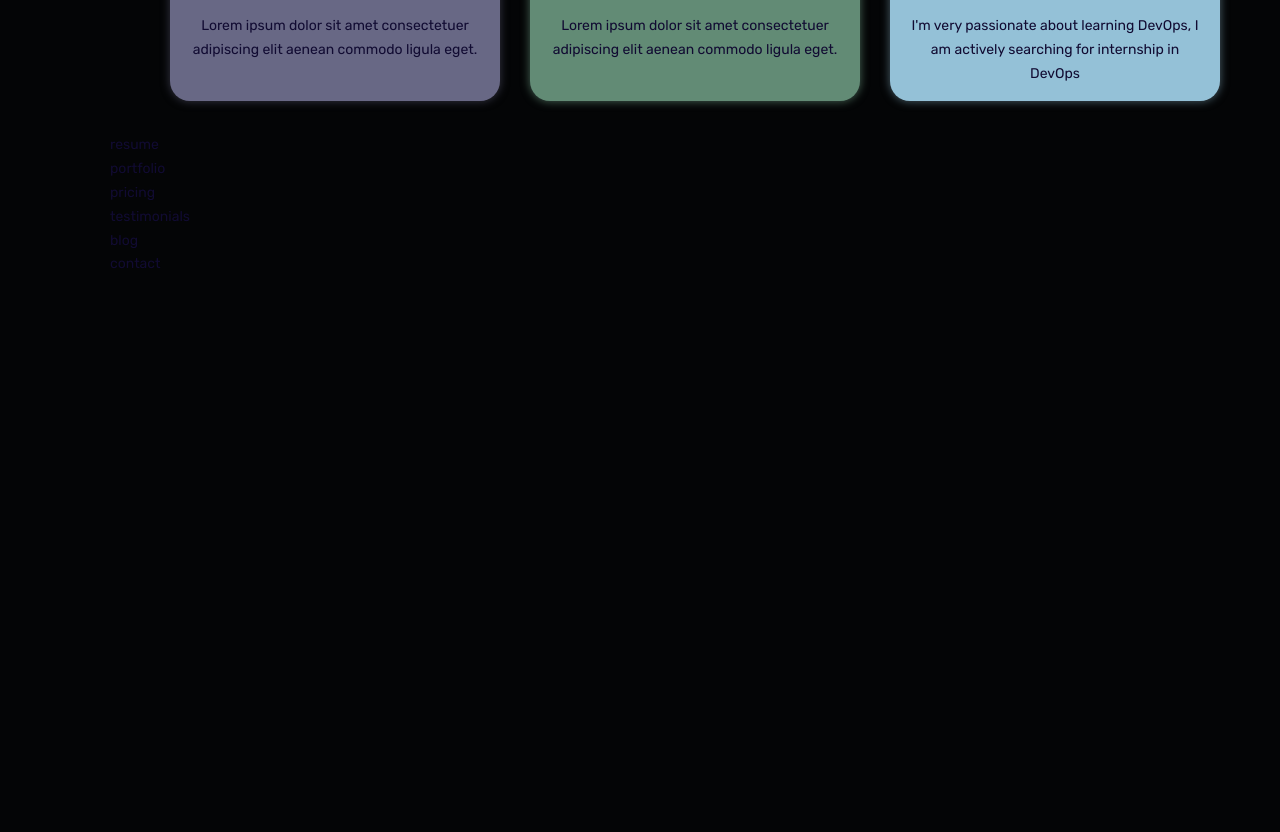
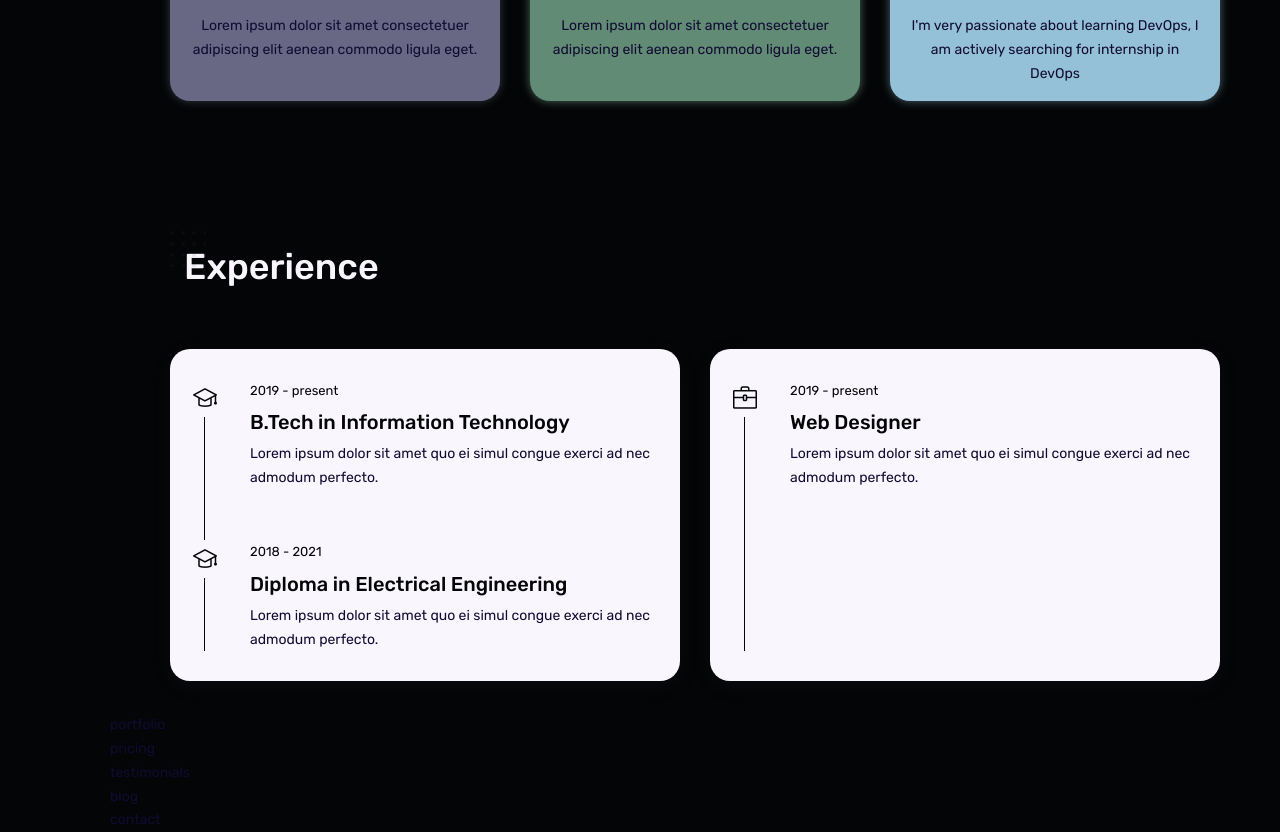
Before and after one commit to Bhavesh-909/Portfolio, a React (Create React App) app: page / in a window 1280 px wide. Shown: the part 1962-2794 px from the top of the page. Before the commit the page ends 2238 px from the top, so only its background shows below. Built offline with nearby package versions, Linux system fonts and the light colour scheme.

Commit message:
Completed the Education and Experiment part

```diff
--- /dev/null
+++ b/src/components/resume/Card.jsx
@@ -0,0 +1,14 @@
+import React from 'react'
+
+const Card = (props) => {
+  return (
+      <div className="timeline__item">
+          <i className={props.icon}></i>
+          <span className="timeline__date">{props.year}</span>
+          <h3 className="timeline__title">{props.title}</h3>
+          <p className="timeline__text">{props.desc}</p>
+    </div>
+  )
+}
+
+export default Card
--- /dev/null
+++ b/src/components/resume/Data.jsx
@@ -0,0 +1,30 @@
+import React from 'react'
+
+const data = [
+  {
+    id: 1,
+    category: "education",
+    icon: "icon-graduation",
+    year: "2019 - present",
+    title: "B.Tech in Information Technology",
+    desc: "Lorem ipsum dolor sit amet quo ei simul congue exerci     ad nec admodum perfecto.",
+  },
+  {
+    id: 2,
+    category: "education",
+    icon: "icon-graduation",
+    year: "2018 - 2021",
+    title: "Diploma in Electrical Engineering",
+    desc: "Lorem ipsum dolor sit amet quo ei simul congue exerci     ad nec admodum perfecto.",
+  },
+  {
+    id: 3,
+    category: "experience",
+    icon: "icon-briefcase",
+    year: "2019 - present",
+    title: "Web Designer",
+    desc: "Lorem ipsum dolor sit amet quo ei simul congue exerci     ad nec admodum perfecto.",
+  },
+];
+
+export default data
--- a/src/components/resume/resume.css
+++ b/src/components/resume/resume.css
@@ -0,0 +1,52 @@
+.resume__container {
+  grid-template-columns: repeat(2, 1fr);
+  column-gap: 1.875rem;
+}
+
+.timeline {
+  background-color: var(--container-color);
+  padding: 1.875rem;
+  border-radius: var(--border-radius);
+  position: relative;
+  box-shadow: var(--shadow);
+}
+
+.timeline__item {
+  position: relative;
+  padding-left: 3.125rem;
+  padding-bottom: 3.125rem;
+}
+.timeline__item:last-child {
+  padding-bottom: 0;
+}
+
+.timeline__item::before {
+  content: "";
+  width: 1px;
+  height: 100%;
+  background-color: var(--body-color);
+  position: absolute;
+  left: 0.25rem;
+  top: 0;
+}
+
+.timeline .icon-briefcase,
+.timeline .icon-graduation {
+  position: absolute;
+  left: -0.4375rem;
+  top: 0;
+  font-size: var(--h2-font-size);
+  color: var(--body-color);
+  background-color: var(--container-color);
+  padding: 0.4375rem 0;
+}
+
+.timeline__date {
+  color: var(--body-color);
+  font-size: var(--small-font-size);
+}
+.timeline__title {
+  color: var(--body-color);
+  font-size: var(--h3-font-size);
+  margin: 0.5rem 0;
+}
--- a/src/components/resume/resume.jsx
+++ b/src/components/resume/resume.jsx
@@ -1,10 +1,52 @@
 import React from 'react';
 import "./resume.css";
+import Data from './Data';
+import Card from './Card';
 
 const resume = () => {
   return (
-    <div>resume</div>
-  )
-}
+    <section className="resume container section" id="resume">
+      <h2 className="section__title">Experience</h2>
+
+
+      <div className="resume__container grid">
+
+        <div className="timeline grid">
+          {Data.map((val, id) => {
+            if (val.category === "education") {
+              return (
+                <Card
+                  key={id}
+                  icon={val.icon}
+                  title={val.title}
+                  year={val.year}
+                  desc={val.desc} />
+              );
+            }
+          })}
+        </div>
+
+        <div className="timeline grid">
+          {Data.map((val, id) => {
+            if (val.category === "experience") {
+              return (
+                <Card
+                  key={id}
+                  icon={val.icon}
+                  title={val.title}
+                  year={val.year}
+                  desc={val.desc} />
+              );
+            }
+          })}
+        </div>
+
+
+
+      </div>
+    </section>
+  );
+};
+
 
 export default resume
```
Also changed, not shown: src/assets/web-development.svg.
